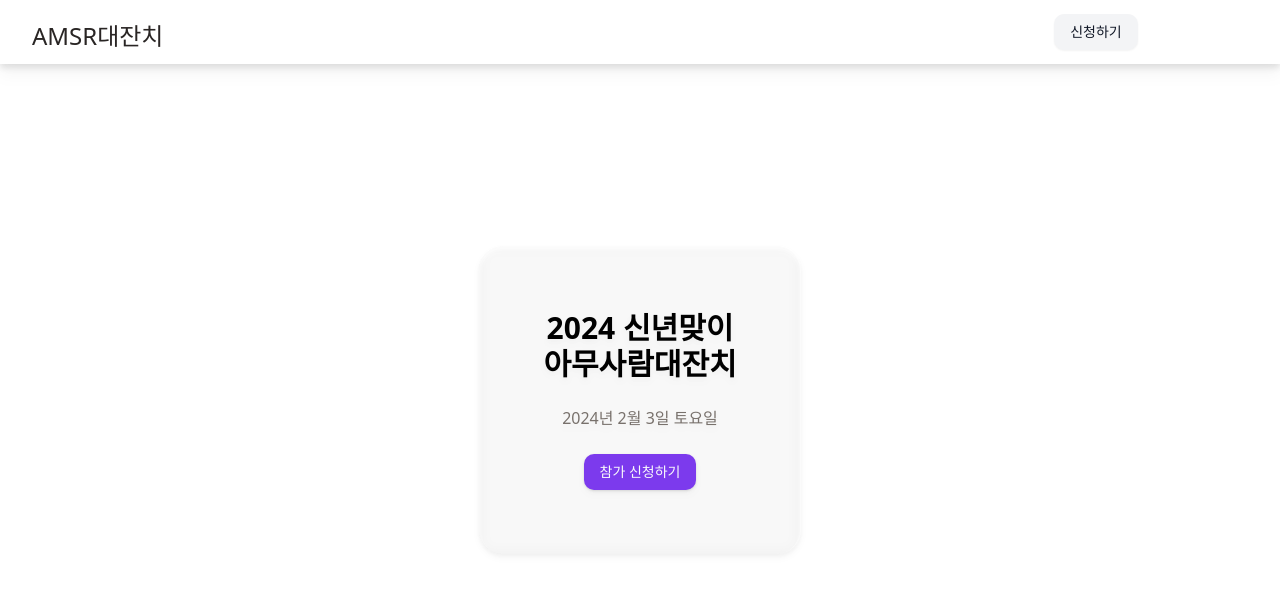
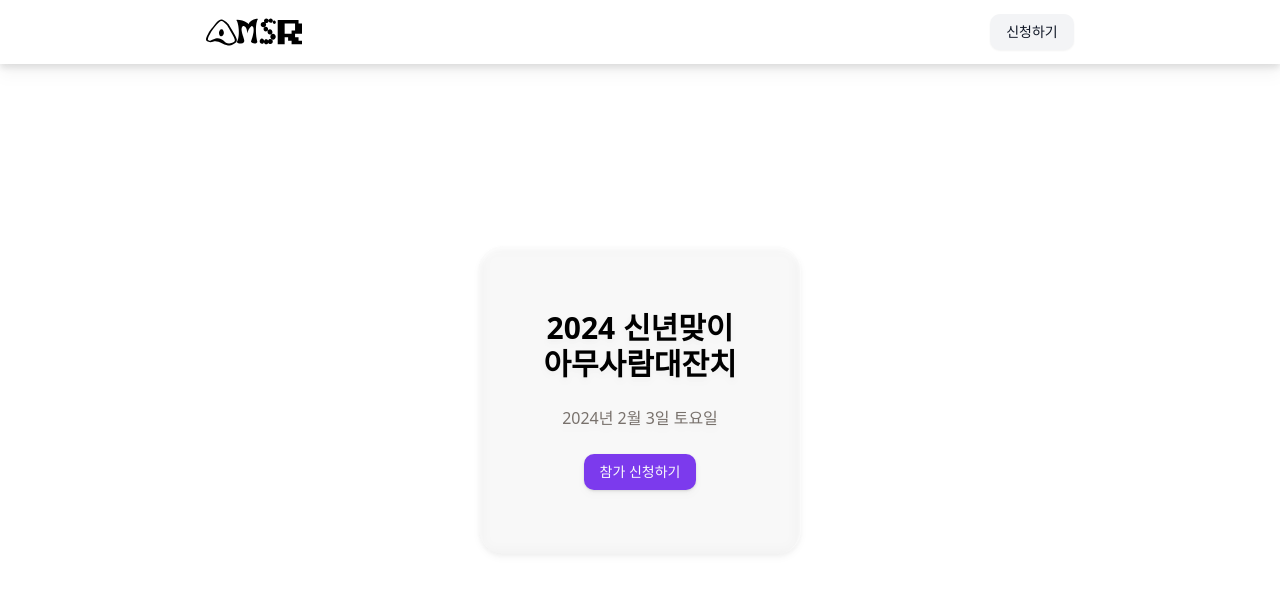
Before and after one commit to Todari/amsr, a React (Create React App) app in the folder client/: page / in a window 1280 px wide. Shown: the top 594 px of the page. Built offline with nearby package versions, Linux system fonts and the light colour scheme.

Commit message:
design: header 디자인 변경

```diff
--- a/client/src/components/Header.tsx
+++ b/client/src/components/Header.tsx
@@ -3,6 +3,7 @@ import { useNavigate } from "react-router-dom";
 import STRING from "../constants/String";
 import { useEffect, useState } from "react";
 import AmsrButton from "../components/AmsrButton";
+import {ReactComponent as AMSR_LOGO} from "../asset/amsr-logo.svg"
 
 type HeaderProp = {
   visible: boolean
@@ -22,21 +23,22 @@ const Header = ({ visible }: HeaderProp) => {
     }
   }, [visible])
 
-  return (<motion.div className='fixed top-0 px-8 w-full flex flex-row gap-4 h-16 items-center bg-white drop-shadow-lg z-10'
+  return (<motion.div className='fixed top-0 px-8 w-full flex flex-row gap-4 h-16 items-center justify-center bg-white drop-shadow-lg z-10'
     animate={{ y }}
     transition={{ duration: 0.3 }}>
-    <div className='grow pt-3 pb-1 flex items-center justify-start'>
+    <div className='grow flex items-center justify-start max-w-3xl'>
       <motion.div className="top-0" onClick={goHome}
         whileTap={{
           scale: 0.95,
           transition: { duration: 0.1 }
         }}>
-        <div className="text-left text-2xl text-stone-800 truncat">
+        {/* <div className="text-left text-2xl text-stone-800 truncat">
           {STRING.headerLogo}
-        </div>
+        </div> */}
+        <AMSR_LOGO className="aspect-square h-24"/>
       </motion.div>
     </div>
-    <div className='basis-1/4 h-full py-3.5 flex justify-center'>
+    <div className='shrink h-full py-3.5 flex justify-center'>
       <AmsrButton title={STRING.headerApplyButton} variant="secondary" onClick={goApply} />
     </div>
   </motion.div >)
```
